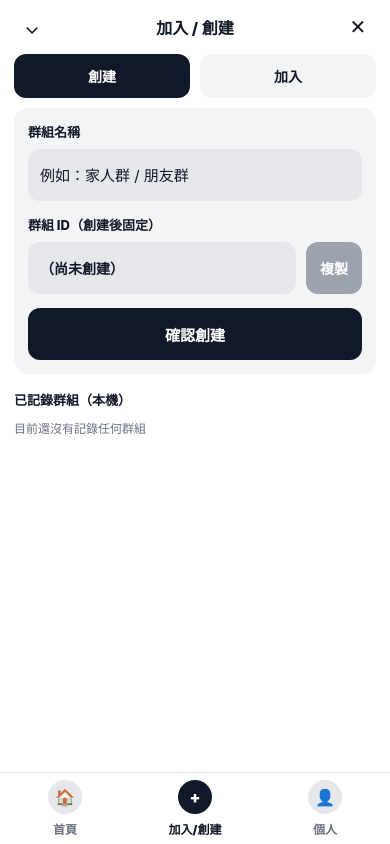
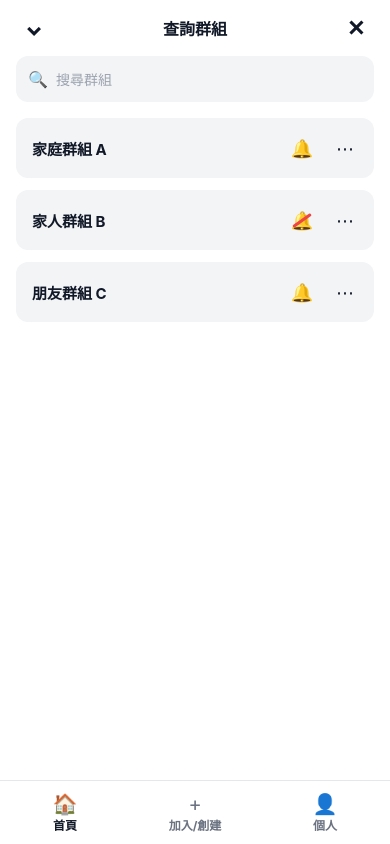
Before and after one commit to Chuck-Huang-yung/AI-Anti-Fraud-System, a React Native app in the folder mobile/: screen / in a window 390 px wide. Built offline with nearby package versions, Linux system fonts and the light colour scheme.

Commit message:
feat 測試

```diff
--- a/mobile/App.tsx
+++ b/mobile/App.tsx
@@ -1,6 +1,6 @@
 import React from "react";
-import ScreenJoinCreate from "./screens/ScreenJoinCreate";
+import ScreenGroupList from "./screens/ScreenGroupList";
 
 export default function App() {
-  return <ScreenJoinCreate />;
+  return <ScreenGroupList />;
 }
```
Also changed, not shown: 1 other file (tests, documents, lock files or other folders).
